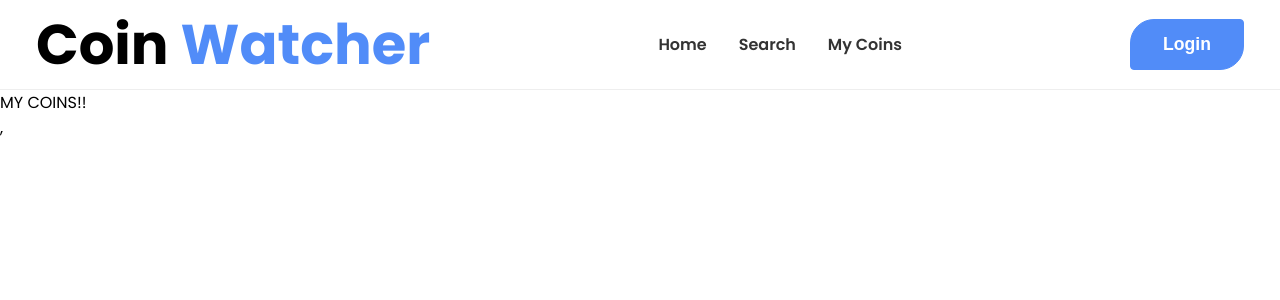
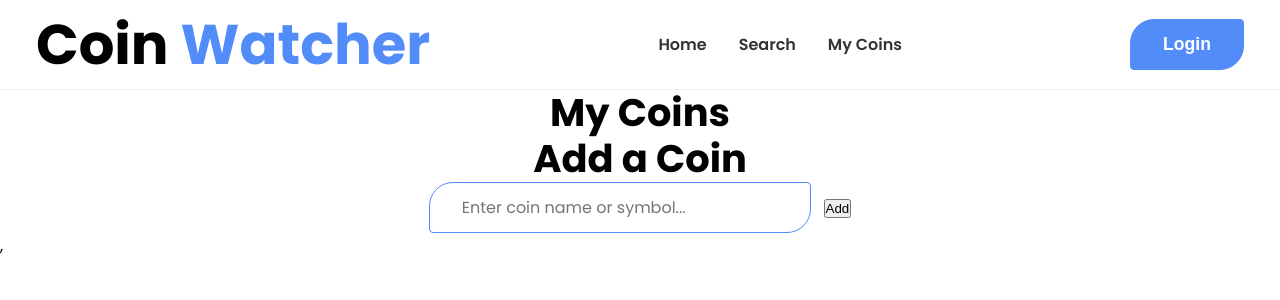
Before and after one commit to Forrest-Jones/Cryptocurrency-Portfolio-Tracker, a React (Create React App) app: page /myCoins in a window 1280 px wide. Shown: the top 300 px of the page. Built offline with nearby package versions, Linux system fonts and the light colour scheme.

Commit message:
added fuctionality code to MyCoins.js and added complimentary MyCoins.css

```diff
--- /dev/null
+++ b/src/components/MyCoins.css
@@ -0,0 +1,65 @@
+.my-coins-container {
+    max-width: 1240px;
+    margin: auto;
+    display: flex;
+    flex-direction: column;
+    justify-content: center;
+    text-align: center;
+  }
+
+  .card {
+    display: flex;
+    flex-direction: column;
+    padding: 12px 22px;
+    margin: 0.4rem;
+    width: 170px;
+    height: 170px;
+    border-radius: 24px;
+    border: 1px solid #d3d3d3;
+    box-shadow: rgb(0 0 0 / 12%) 0px 8px 24px;
+    text-align: center;
+  }
+
+  .card:hover {
+    box-shadow: rgb(0 0 0 / 20%) 0px 8px 24px;
+    cursor: pointer;
+  }
+
+  .top {
+    display: flex;
+    flex-direction: column;
+  }
+
+  img {
+    width: 50px;
+    margin: auto;
+    padding: 0.2rem 0;
+  }
+
+  .icon {
+    font-size: 20px;
+    margin: auto;
+    padding-top: 6px;
+    justify-content: center;
+    align-items: center;
+  }
+
+  .span {
+    font-size: 22px;
+  }
+
+  .green {
+    color: #00ff00;
+  }
+
+  .red {
+    color: #ff0000;
+  }
+
+  ul {
+    list-style-type: none;
+  }
+
+  li {
+    display: inline-block;
+  }
--- a/src/components/MyCoins.js
+++ b/src/components/MyCoins.js
@@ -1,9 +1,71 @@
-import React from "react"
+import React, { useState } from "react";
+import Coin from "./Coin";
+import "./MyCoins.css";
 
-function MyCoins(){
-    return (
-        <div>MY COINS!!</div>
+function MyCoins() {
+  const [myCoins, setMyCoins] = useState([]);
+
+  const addCoin = (coin) => {
+    setMyCoins((prevCoins) => [...prevCoins, coin]);
+  };
+
+  return (
+    <div className="my-coins-container">
+      <h2>My Coins</h2>
+      <div className="my-coins">
+        {myCoins.map((coin) => (
+          <Coin key={coin.id} coin={coin} />
+        ))}
+      </div>
+      <h2>Add a Coin</h2>
+      <Search addCoin={addCoin} />
+    </div>
+  );
+}
+
+function Search({ addCoin }) {
+  const [coins, setCoins] = useState([]);
+  const [searchTerm, setSearchTerm] = useState("");
+
+  const handleChange = (e) => {
+    setSearchTerm(e.target.value);
+  };
+
+  const handleSubmit = (e) => {
+    e.preventDefault();
+
+    fetch(
+      `https://api.coingecko.com/api/v3/coins/markets?vs_currency=usd&ids=${searchTerm}&order=market_cap_desc&per_page=1&page=1&sparkline=false`
     )
+      .then((response) => response.json())
+      .then((data) => {
+        if (data.length > 0) {
+          addCoin(data[0]);
+        }
+      })
+      .catch((error) => console.log(error));
+  };
+
+  return (
+    <div className="search">
+      <form onSubmit={handleSubmit}>
+        <input
+          type="text"
+          placeholder="Enter coin name or symbol..."
+          value={searchTerm}
+          onChange={handleChange}
+        />
+        <button type="submit">Add</button>
+      </form>
+      <ul>
+        {coins.map((coin) => (
+          <li key={coin.id}>
+            <Coin coin={coin} />
+          </li>
+        ))}
+      </ul>
+    </div>
+  );
 }
 
 export default MyCoins;
```
